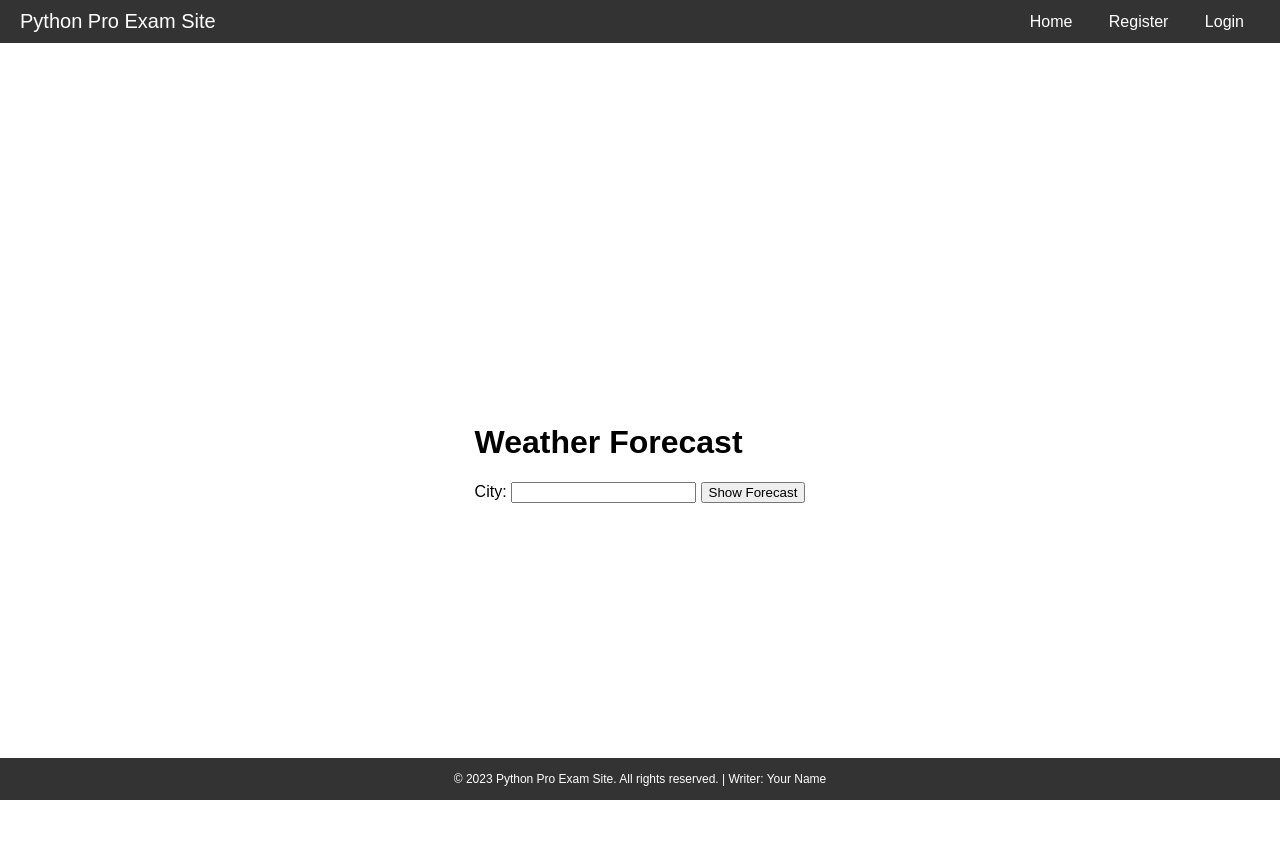
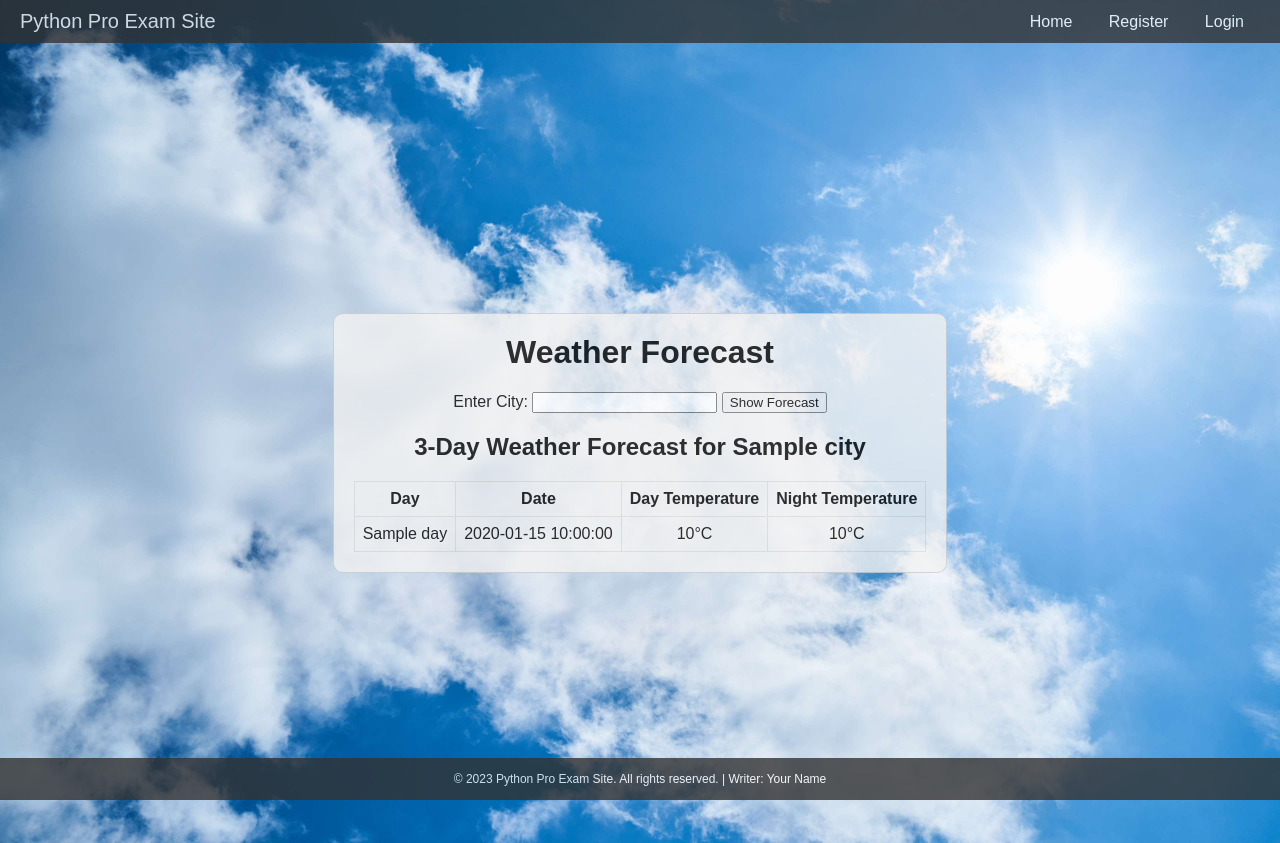
Before and after one commit to sevggii/Python_Web_Project, a Flask app: template templates/index.html in a window 1280 px wide. Run offline with Flask 3, Linux system fonts and the light colour scheme; the template is opened without the code that fills it: most values are stand-ins (such as "Sample title", 1, 10 or a date in 2020).

Commit message:
wallpaper

```diff
--- a/templates/index.html
+++ b/templates/index.html
@@ -9,13 +9,16 @@
 
     <style>
         body {
-            font-family: Arial,
-                Helvetica, sans-serif;
+            font-family: Arial, Helvetica, sans-serif;
             margin: 0;
-            /*Full page*/
+            /* Full page */
+            background-image: url('/static/weather_wallpaper2.jpg');
+            background-size: cover;
+            background-repeat: no-repeat;
+            background-attachment: fixed;
+            opacity: 0.8;
         }
 
-        /* Main content centering */
         .content {
             display: flex;
             justify-content: center;
@@ -23,12 +26,34 @@
             height: 100vh;
         }
 
+
         .main-content {
-            margin-top: 20px;
-            /* İstediğiniz boşluğu burada ayarlayabilirsiniz */
+            text-align: center;
+            padding: 20px;
+            border: 1px solid #ccc;
+            border-radius: 10px;
+            background-color: #f2f2f2;
         }
 
+        h1 {
+            margin-top: 0;
+        }
 
+        table {
+            border-collapse: collapse;
+            width: 100%;
+            margin-top: 20px;
+        }
+
+        th, td {
+            border: 1px solid #ddd;
+            padding: 8px;
+            text-align: center;
+        }
+
+        th {
+            background-color: #f2f2f2;
+        }
         .navbar {
             overflow: hidden;
             background-color: #333;
@@ -93,25 +118,34 @@
 
 
     <div class="content">
-        <div class="sidebar">
-            <!-- Leave it blank, the navigation menu won't be here -->
-        </div>
 
         <div class="main-content">
             <h1>Weather Forecast</h1>
 
             <form action="/" method="POST">
-                <label for="city">City:</label>
+                <label for="city">Enter City:</label>
                 <input type="text" id="city" name="city" required>
                 <button type="submit">Show Forecast</button>
             </form>
 
             {% if weather_data %}
-            <!-- Weather forecast table code -->
-            {% endif %}
-
-            {% if error %}
-            <p>{{ error }}</p>
+            <h2>3-Day Weather Forecast for {{ city }}</h2>
+            <table>
+                <tr>
+                    <th>Day</th>
+                    <th>Date</th>
+                    <th>Day Temperature</th>
+                    <th>Night Temperature</th>
+                </tr>
+                {% for day in weather_data %}
+                <tr>
+                    <td>{{ day.day }}</td>
+                    <td>{{ day.date }}</td>
+                    <td>{{ day.day_temp }}°C</td>
+                    <td>{{ day.night_temp }}°C</td>
+                </tr>
+                {% endfor %}
+            </table>
             {% endif %}
         </div>
     </div>
```
Also changed, not shown: static/weather_wallpaper.png (added), static/weather_wallpaper2.jpg (added).
